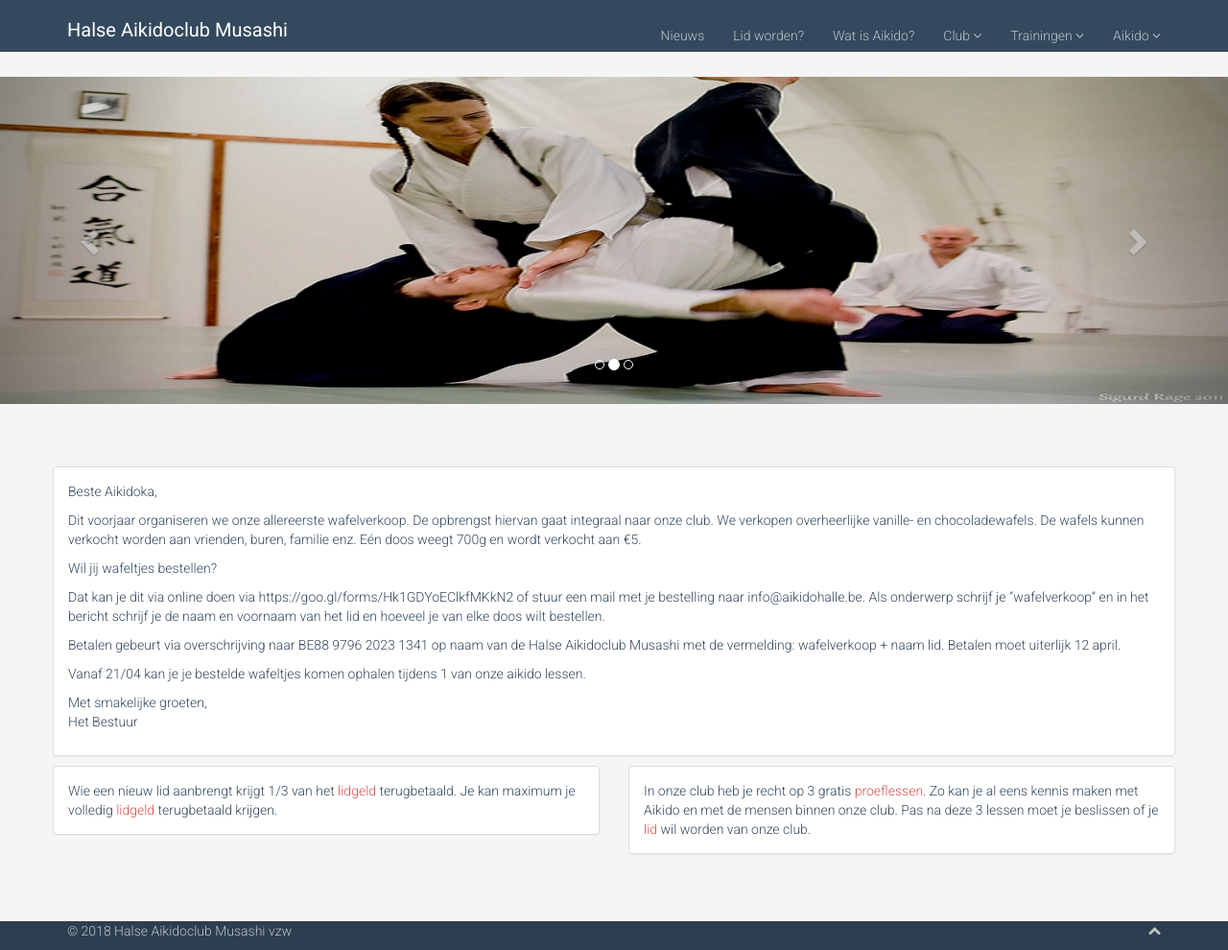
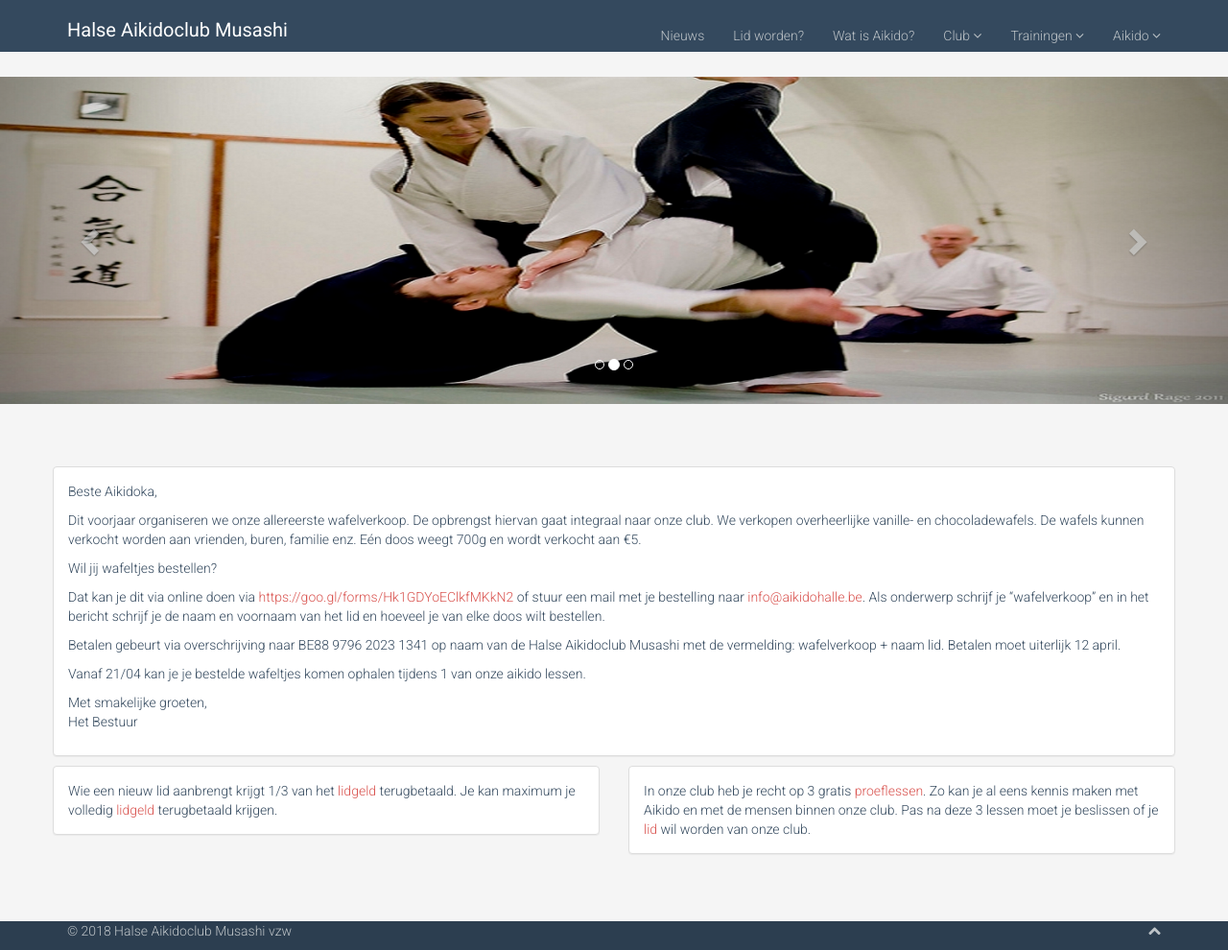
Before and after one commit to kennytordeur/aikidohalle.be, a Jekyll site: the page built from index.html, in a window 1280 px wide and 990 px high. Shown: the whole window at 96% size. Built offline with Jekyll 4.4.1, drawn with Linux system fonts in a browser that asks for light colours; part of the change alters nothing that is shown.

```diff
--- a/index.html
+++ b/index.html
@@ -18,7 +18,7 @@ Wil jij wafeltjes bestellen?
 				</p>
 
 				<p>
-Dat kan je dit via online doen via https://goo.gl/forms/Hk1GDYoEClkfMKkN2 of stuur een mail met je bestelling naar info@aikidohalle.be. Als onderwerp schrijf je “wafelverkoop” en in het bericht schrijf je de naam en voornaam van het lid en hoeveel je van elke doos wilt bestellen.
+Dat kan je dit via online doen via <a href="https://goo.gl/forms/Hk1GDYoEClkfMKkN2">https://goo.gl/forms/Hk1GDYoEClkfMKkN2</a> of stuur een mail met je bestelling naar <a href="mailto:info@aikidohalle.be">info@aikidohalle.be</a>. Als onderwerp schrijf je “wafelverkoop” en in het bericht schrijf je de naam en voornaam van het lid en hoeveel je van elke doos wilt bestellen.
 				</p>
 				<p>
 Betalen gebeurt via overschrijving naar BE88 9796 2023 1341 op naam van de Halse Aikidoclub Musashi met de vermelding: wafelverkoop + naam lid.
```
